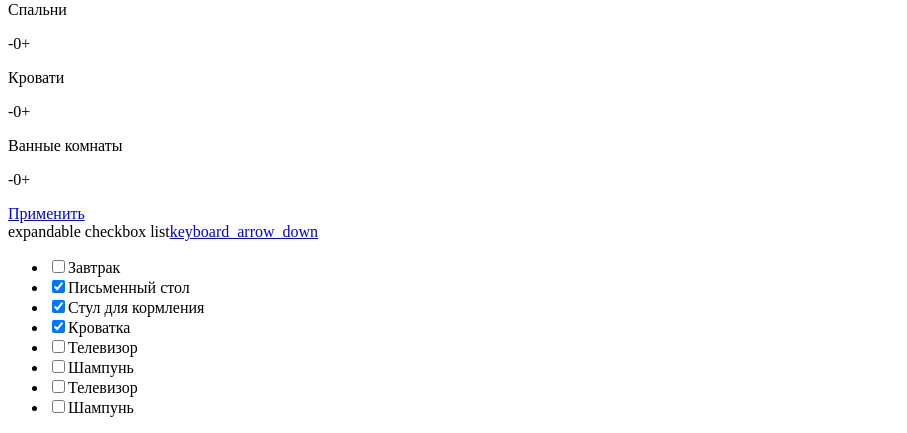
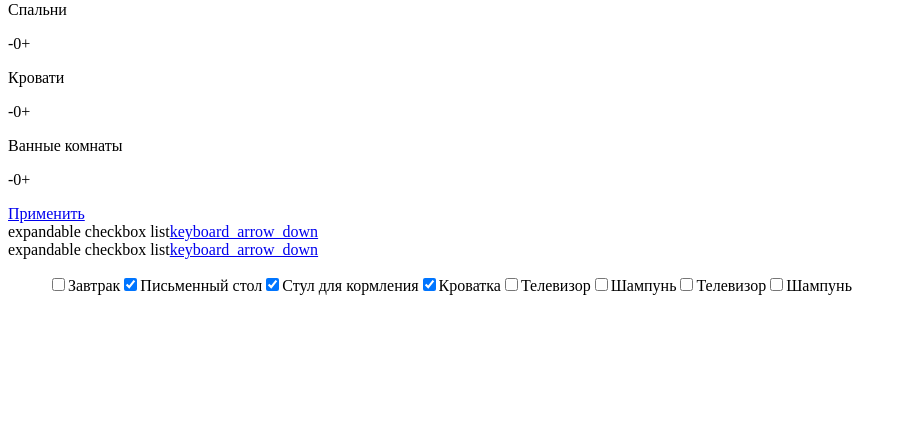
Before and after one commit to muromtsev/toxin, a Node project: template src/pug/pages/index.pug in a window 1280 px wide. Shown: the part 658-1091 px from the top of the page, without its empty margins (0-907 px from the left). After the commit the page ends 953 px from the top, so only its background shows below. Run offline with Node 20 templates, Linux system fonts and the light colour scheme; the template is opened without the code that fills it, so the values that code supplies are empty.

Commit message:
work with checkbox

```diff
--- a/src/pug/pages/index.pug
+++ b/src/pug/pages/index.pug
@@ -32,5 +32,5 @@ html(lang='en')
         +block-descr('dropdown', 'default')
         +dropdown(room, 'dropdown-room-amenities')
         include ../ui-kit/checkbox-list/checkbox-list.pug
-        +checkbox-list
-        //- +checkbox-list('ckeckbox-list__menu--active')
+        +checkbox-list(menu)
+        +checkbox-list('--active')
--- a/src/pug/ui-kit/checkbox-list/checkbox-list.pug
+++ b/src/pug/ui-kit/checkbox-list/checkbox-list.pug
@@ -1,22 +1,21 @@
 -
     var menuList = [
-        {name: 'Завтрак', check: false},
-        {name: 'Письменный стол', check: true},
-        {name: 'Стул для кормления', check: true},
-        {name: 'Кроватка', check: true},
-        {name: 'Телевизор', check: false},
-        {name: 'Шампунь', check: false},
-        {name: 'Телевизор', check: false},
-        {name: 'Шампунь', check: false}
+        {id: 'mi1', name: 'Завтрак', check: false},
+        {id: 'mi2', name: 'Письменный стол', check: true},
+        {id: 'mi3', name: 'Стул для кормления', check: true},
+        {id: 'mi4', name: 'Кроватка', check: true},
+        {id: 'mi5', name: 'Телевизор', check: false},
+        {id: 'mi6', name: 'Шампунь', check: false},
+        {id: 'mi7', name: 'Телевизор', check: false},
+        {id: 'mi8', name: 'Шампунь', check: false}
     ]
 mixin checkbox-list(classActive)
-    .checkbox-list
-        span.checkbox-list__title expandable checkbox list
-        a.checkbox-list__link(href="#")
-                span(class="material-icons") keyboard_arrow_down
-        ul.checkbox-list__menu(class= classActive)
-            each item in menuList
-                li.ckeckbox-list__item
-                    a.checkbox-list__link
-                        input(type="checkbox" checked= item.check class= checkbox-list__inp)
-                        span(class= checkbox-list__text) #{item.name}
+        .checkbox-list
+            span.checkbox-list__title expandable checkbox list
+            a.checkbox-list__arrow(href="#")
+                    span(class="material-icons") keyboard_arrow_down
+            if classActive
+                ul(class='checkbox-list__menu' + classActive)
+                    each item in menuList
+                        input(type="checkbox" checked= item.check id= item.id)
+                        label(for= item.id) #{item.name}
--- a/src/sass/style.scss
+++ b/src/sass/style.scss
@@ -18,7 +18,7 @@
     @include material-icons();
 }
 a {text-decoration: none;}
-ul {list-style: none;}
+ul {list-style: none; margin: 0; padding: 0;}
 p {margin: 0;padding: 0;}
 body {
     height: 2000px;
```
Also changed, not shown: src/pug/ui-kit/checkbox-list/checkbox-list.scss (+23 -10 lines).
